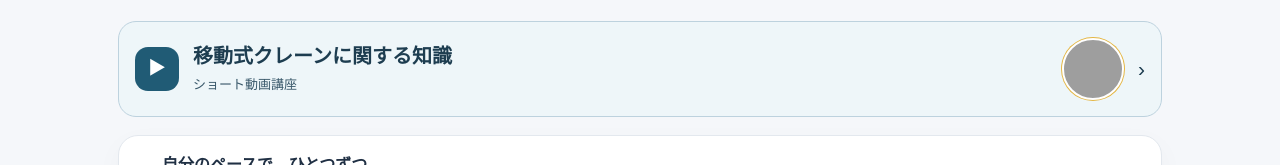
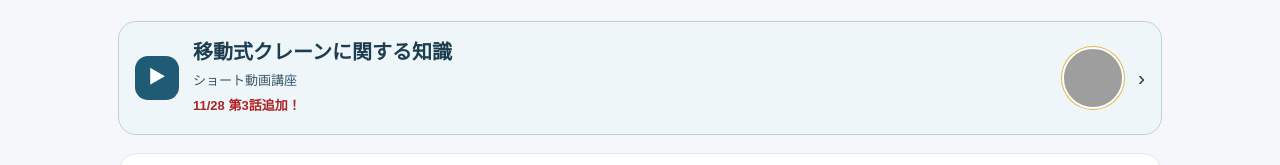
Before and after one commit to YaguchiJP/crane-study, a plain HTML site: page index.html in a window 1280 px wide. Shown: the part 699-864 px from the top of the page. Drawn offline with Linux system fonts and the light colour scheme; grey boxes are pictures that could not be loaded.

Commit message:
Show latest crane video addition on homepage banner

```diff
--- a/index.html
+++ b/index.html
@@ -99,6 +99,14 @@ body{background:#f6f7f9;color:#26313e}
   box-shadow: 0 0 0 1px #e4b643;
 }
 .crane-video-entry .crane-video-arrow { margin-left: 0; }
+.crane-video-update {
+  display: inline-block;
+  margin-top: 5px;
+  color: #ad2525;
+  font-size: 13px;
+  font-weight: 800;
+  line-height: 1.4;
+}
 @media (max-width: 420px) {
   .crane-video-entry { gap: 9px; padding: 13px 11px; }
   .crane-video-icon { flex-basis: 36px; width: 36px; height: 36px; }
@@ -168,7 +176,7 @@ html,body{max-width:100%;overflow-x:clip}
 </style></head><body><section aria-label="レオナビ、クレーンくん、エンジン博士と学ぶ移動式クレーン運転士試験対策" class="showcase"><div class="showcase-inner"><img alt="HBJの学習教材。中央のレオナビ、左のクレーンくん、右のエンジン博士が、原動機及び電気・力学・クレーン・関係法令の学習を案内" class="showcase-art" fetchpriority="high" src="hbj-hero-large-text.png"/><a aria-label="原動機及び電気に関する知識：エンジン攻略講座を開く" class="hotspot engine" href="engine-4cycle.html"></a><a aria-label="力学の計算問題と電卓操作を学ぶ" class="hotspot mechanics" href="crane-mechanics-quiz.html"></a><a aria-label="移動式クレーンの知識の問題を解く" class="hotspot crane" href="practice-202.html"></a><a aria-label="関係法令の問題演習40問を開く" class="hotspot law" href="practice-202.html?subject=law"></a><a aria-label="学習をはじめる・科目別演習へ" class="hotspot begin" href="#start"></a></div><nav aria-label="教材メニュー" class="quicklinks"><a class="primary" href="practice-202.html">▶ 科目別演習 203問</a><a href="practice-202.html?mode=mock">模擬試験40問</a><a href="lessons.html">図解・基礎学習</a><a href="engine-4cycle.html">エンジン攻略講座</a><a href="crane-mechanics-quiz.html">力学・電卓操作8問</a></nav><p class="showcase-note">画像内の4つの学習メニューと「学習をはじめる」をタップできます。下のボタンからも各教材に進めます。</p></section>
 
 <main class="wrap main">
-<a class="crane-video-entry" href="crane-videos.html"><span class="crane-video-icon" aria-hidden="true">▶</span><span><strong>移動式クレーンに関する知識</strong><small>ショート動画講座</small></span><span class="crane-video-mascot" aria-hidden="true"></span><span class="crane-video-arrow" aria-hidden="true">›</span></a>
+<a class="crane-video-entry" href="crane-videos.html"><span class="crane-video-icon" aria-hidden="true">▶</span><span><strong>移動式クレーンに関する知識</strong><small>ショート動画講座</small><time class="crane-video-update" datetime="2026-11-28">11/28 第3話追加！</time></span><span class="crane-video-mascot" aria-hidden="true"></span><span class="crane-video-arrow" aria-hidden="true">›</span></a>
 <div class="notice"><span aria-hidden="true" class="notice-icon">✦</span><div><b>自分のペースで、ひとつずつ。</b><span>計算問題は、途中式と電卓の操作まで確認できます。</span></div></div>
 <a href="crane-mechanics-quiz.html" style="display:block;margin:18px 0 20px;padding:20px 22px;border-radius:18px;border:2px solid #b76a4c;background:#fff7f1;color:#24334b;text-decoration:none;box-shadow:0 7px 20px #273a4a0d"><span style="display:inline-block;font-size:12px;font-weight:800;color:#a45137;background:#ffe7d7;padding:4px 10px;border-radius:8px">おすすめ・8問の実践演習</span><h2 style="font-size:clamp(19px,4vw,24px);margin:10px 0 5px;color:#24334b">力学の計算問題＋電卓操作</h2><p style="margin:0 0 12px;font-size:14px;line-height:1.8;color:#48586c">回答すると、解説・途中式・電卓の押し方を確認できます。</p><strong style="display:inline-block;background:#a95039;color:white;border-radius:10px;padding:10px 15px;font-size:14px">8問の問題演習を始める →</strong></a>
 <a class="feature feature-practice" href="practice-202.html" id="start"><span aria-hidden="true" class="feature-number">01</span><span class="kicker">まずは、たくさん解きたい人へ</span><h2>科目別演習｜全203問</h2><p>4科目から選んで、問題を1問ずつ解きながら学習できます。</p><span class="start">科目別の問題を解く →</span></a><a class="feature feature-mock" href="practice-202.html?mode=mock"><span aria-hidden="true" class="feature-number">02</span><span class="kicker">試験に向けた総合演習</span><h2>本番形式40問</h2><p>4科目から各10問、科目ごとにまとめて出題。1問ずつ解説を確認できます。</p><span class="start">模擬試験を開く →</span></a><a class="feature feature-lessons" href="lessons.html"><span aria-hidden="true" class="feature-number">03</span><span class="kicker">図で理解してから解きたい人へ</span><h2>️ 図解・基礎学習</h2><p>モーメント、力の合成、油圧、計算問題、関係法令などの教材を科目別に整理しました。</p><span class="start">教材一覧を見る →</span></a>
```
